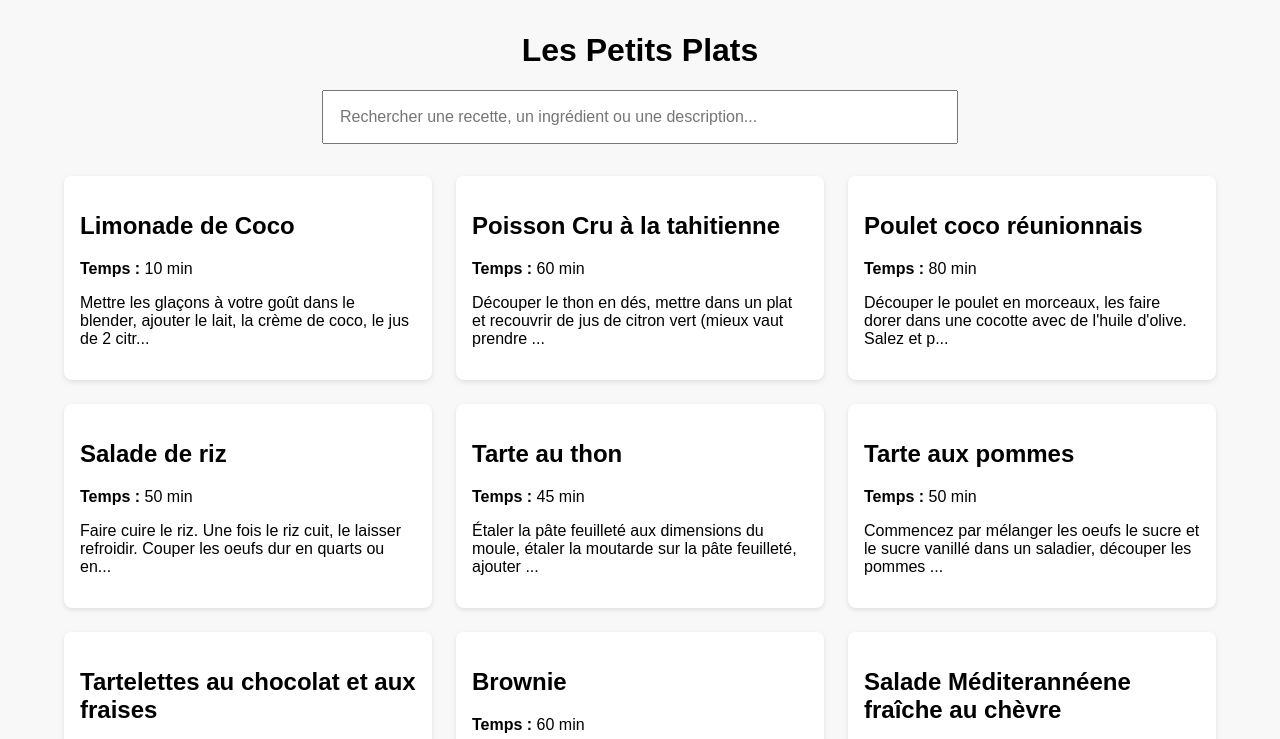
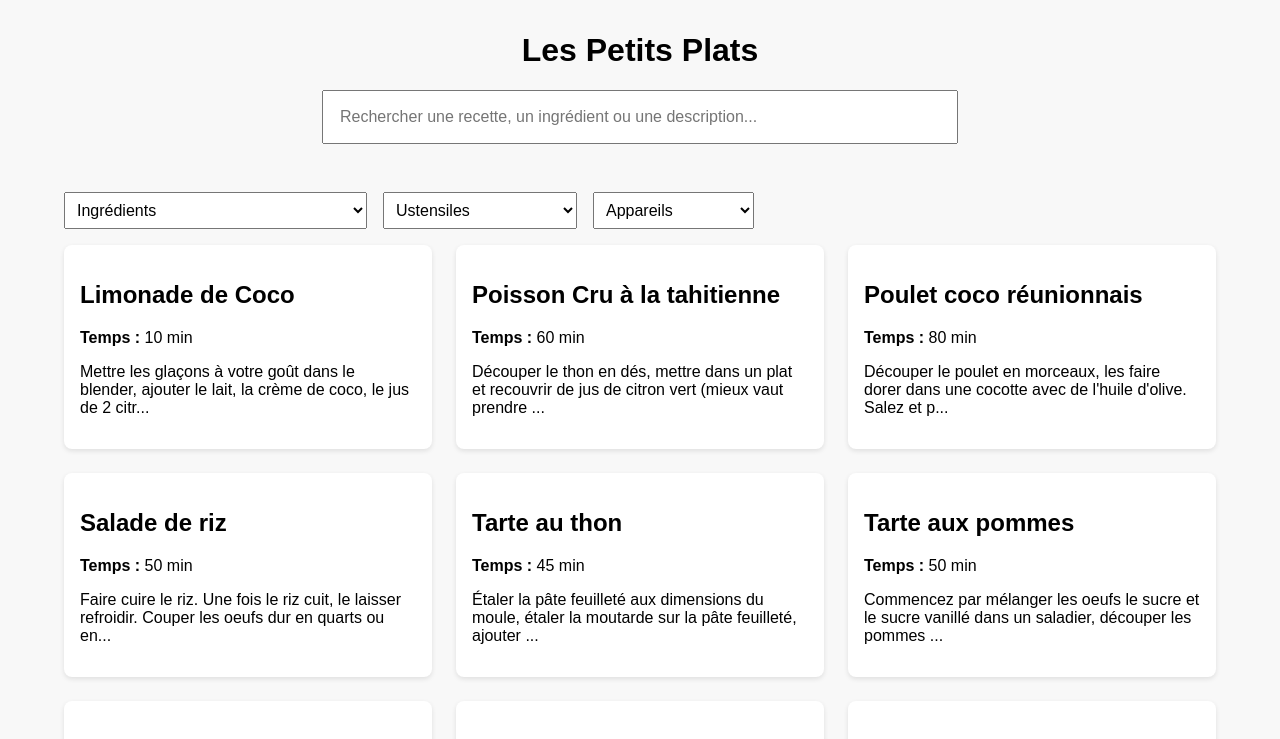
Before and after one commit to GaelleB/les-petits-plats, a React (Create React App) app: page / in a window 1280 px wide. Shown: the top 739 px of the page. Built offline with nearby package versions, Linux system fonts and the light colour scheme.

Commit message:
ajout tag

```diff
--- a/src/App.js
+++ b/src/App.js
@@ -1,18 +1,91 @@
-import React, { useState } from "react";
+import React, { useState, useEffect } from "react";
 import recipesData from "./data/recipes";
 import SearchBar from "./components/SearchBar";
+import TagFilters from "./components/TagFilters";
 import RecipeList from "./components/RecipeList";
 import "./styles.css";
 
 function App() {
   const [recipes, setRecipes] = useState(recipesData);
+  const [query, setQuery] = useState("");
+  const [tags, setTags] = useState([]);
+
+  // 🔁 Filtrage combiné : recherche + tags
+  useEffect(() => {
+    let filtered = recipesData;
+
+    // 1️⃣ Recherche principale (champ texte)
+    if (query.length >= 3) {
+      filtered = filtered.filter((recipe) => {
+        const term = query.toLowerCase();
+        return (
+          recipe.name.toLowerCase().includes(term) ||
+          recipe.description.toLowerCase().includes(term) ||
+          recipe.ingredients.some((i) =>
+            i.ingredient.toLowerCase().includes(term)
+          )
+        );
+      });
+    }
+
+    // 2️⃣ Filtrage par tags (intersection)
+    tags.forEach((tag) => {
+      if (tag.type === "ingredient") {
+        filtered = filtered.filter((recipe) =>
+          recipe.ingredients.some(
+            (i) => i.ingredient.toLowerCase() === tag.value
+          )
+        );
+      }
+      if (tag.type === "ustensil") {
+        filtered = filtered.filter((recipe) =>
+          recipe.ustensils.some((u) => u.toLowerCase() === tag.value)
+        );
+      }
+      if (tag.type === "appliance") {
+        filtered = filtered.filter(
+          (recipe) => recipe.appliance.toLowerCase() === tag.value
+        );
+      }
+    });
+
+    setRecipes(filtered);
+  }, [query, tags]);
+
+  // 🔹 Gestion ajout de tag
+  function handleAddTag(value, type) {
+    if (!value) return;
+    const newTag = { value: value.toLowerCase(), type };
+    if (!tags.some((t) => t.value === newTag.value)) {
+      setTags([...tags, newTag]);
+    }
+  }
+
+  // 🔹 Suppression d’un tag
+  function handleRemoveTag(value) {
+    setTags(tags.filter((t) => t.value !== value));
+  }
 
   return (
     <div className="app-container">
       <header>
         <h1>Les Petits Plats</h1>
-        <SearchBar recipes={recipesData} setRecipes={setRecipes} />
+        <SearchBar
+          recipes={recipesData}
+          setRecipes={setRecipes}
+          setQuery={setQuery}
+        />
+        <div className="active-tags">
+          {tags.map((tag) => (
+            <span key={tag.value} className={`tag ${tag.type}`}>
+              {tag.value}
+              <button onClick={() => handleRemoveTag(tag.value)}>×</button>
+            </span>
+          ))}
+        </div>
       </header>
+
+      <TagFilters recipes={recipesData} onAddTag={handleAddTag} />
       <main>
         <RecipeList recipes={recipes} />
       </main>
--- a/src/components/SearchBar.js
+++ b/src/components/SearchBar.js
@@ -1,6 +1,6 @@
 import React, { useState } from "react";
 
-function SearchBarFunctional({ recipes, setRecipes }) {
+function SearchBar({ recipes, setRecipes }) {
     const [query, setQuery] = useState("");
 
     function handleSearch(e) {
@@ -39,4 +39,4 @@ function SearchBarFunctional({ recipes, setRecipes }) {
     );
 }
 
-export default SearchBarFunctional;
+export default SearchBar;
--- /dev/null
+++ b/src/components/TagFilters.js
@@ -0,0 +1,35 @@
+import React from "react";
+
+function TagFilters({ recipes, onAddTag }) {
+    // Récupération des listes uniques
+    const ingredients = [...new Set(recipes.flatMap(r => r.ingredients.map(i => i.ingredient.toLowerCase())))];
+    const ustensiles = [...new Set(recipes.flatMap(r => r.ustensils.map(u => u.toLowerCase())))];
+    const appareils = [...new Set(recipes.map(r => r.appliance.toLowerCase()))];
+
+    return (
+        <div className="filters">
+        <select onChange={(e) => onAddTag(e.target.value, "ingredient")}>
+            <option value="">Ingrédients</option>
+            {ingredients.map((i) => (
+            <option key={i}>{i}</option>
+            ))}
+        </select>
+
+        <select onChange={(e) => onAddTag(e.target.value, "ustensil")}>
+            <option value="">Ustensiles</option>
+            {ustensiles.map((u) => (
+            <option key={u}>{u}</option>
+            ))}
+        </select>
+
+        <select onChange={(e) => onAddTag(e.target.value, "appliance")}>
+            <option value="">Appareils</option>
+            {appareils.map((a) => (
+            <option key={a}>{a}</option>
+            ))}
+        </select>
+        </div>
+    );
+}
+
+export default TagFilters;
--- a/src/styles.css
+++ b/src/styles.css
@@ -35,3 +35,36 @@ header {
     border-radius: 8px;
     box-shadow: 0 2px 5px rgba(0,0,0,0.1);
 }
+
+.filters {
+    display: flex;
+    gap: 1rem;
+    margin: 1rem 0;
+}
+
+.filters select {
+    padding: 0.5rem;
+    font-size: 1rem;
+}
+
+.active-tags {
+    display: flex;
+    flex-wrap: wrap;
+    gap: 0.5rem;
+    margin: 1rem 0;
+}
+
+.tag {
+    display: inline-flex;
+    align-items: center;
+    background: #ddd;
+    padding: 0.3rem 0.7rem;
+    border-radius: 4px;
+}
+
+.tag button {
+    background: none;
+    border: none;
+    margin-left: 0.5rem;
+    cursor: pointer;
+}
```
